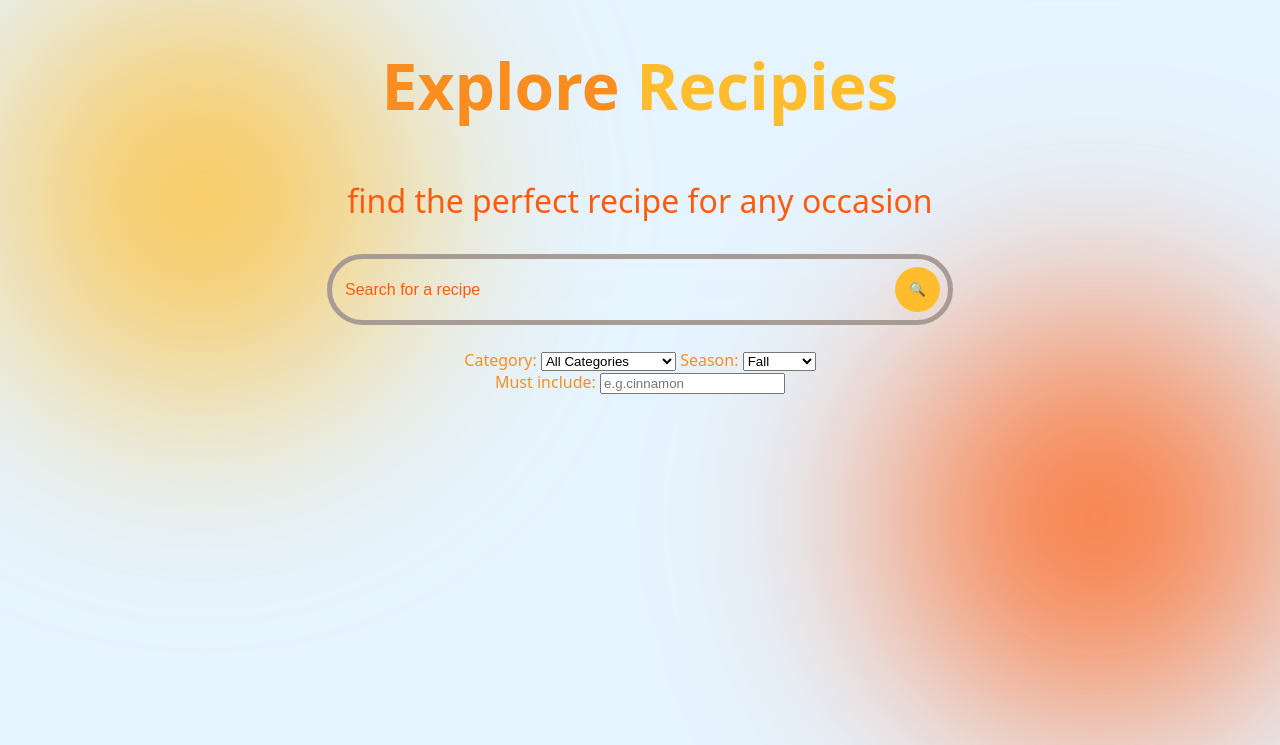
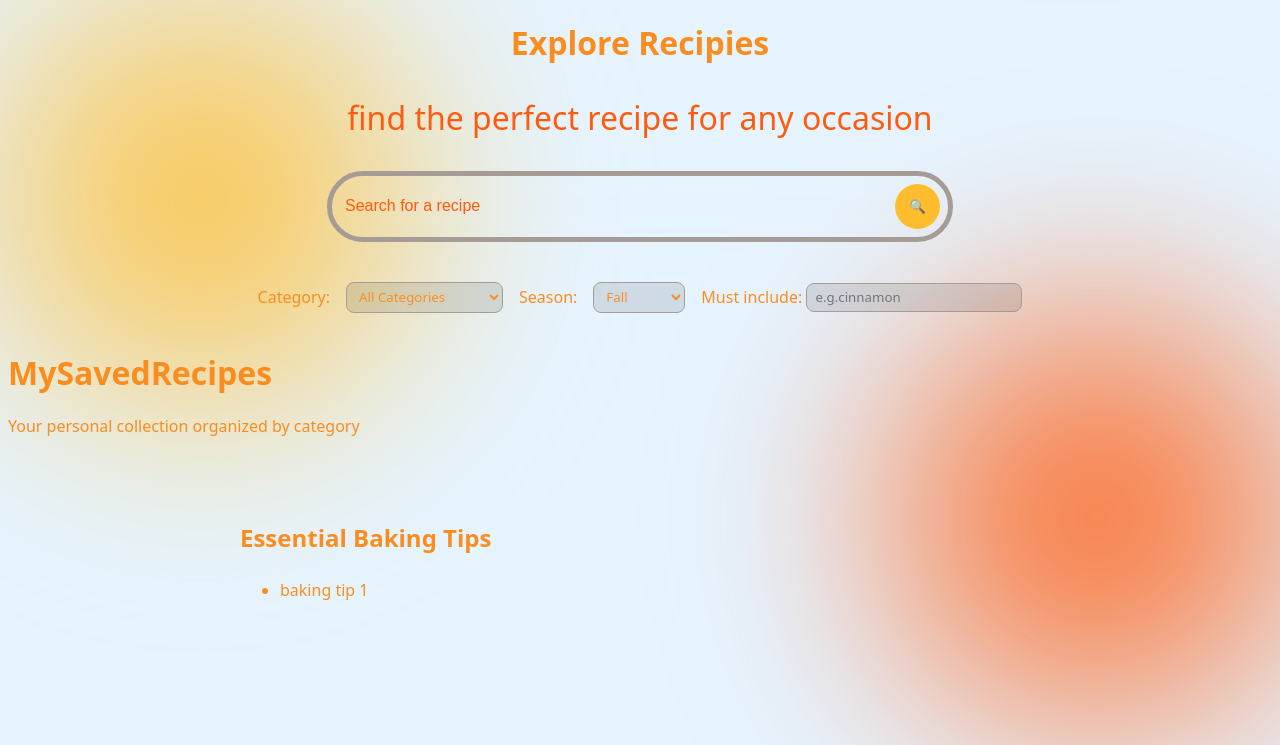
Before and after one commit to aahanad/lesson72, a plain HTML site: page index.html in a window 1280 px wide. Shown: the part 55-800 px from the top of the page. Drawn offline with Linux system fonts and the light colour scheme; a web font is replaced by a local one.

Commit message:
Refactor index.html for new features and layout
Updated HTML structure and added new sections for saved recipes and baking tips.

```diff
--- a/index.html
+++ b/index.html
@@ -43,8 +43,8 @@
         </div>
         </div>
         </nav>
-        <div class="explore-page" id="explore">
-            <h1 id="search">Explore <span>Recipies</span></h1>
+        <div class="explore-page page-view active-view" id="explore">
+            <h1 class="search">Explore <span>Recipies</span></h1>
             <p>find the perfect recipe for any occasion</p>
             <div class="search-bar">
                 <input id="search-input" type="text" placeholder="Search for a recipe">
@@ -52,7 +52,7 @@
 
 
             </div>
-            <div class="fiter-containers">
+            <div class="filter-containers">
                 <label>Category:</label>
                 <select id="category-filter">
                     <option value="">All Categories</option>
@@ -80,8 +80,31 @@
                  <input type="text" id="filterIngredient" placeholder="e.g.cinnamon">
                 </div>
             </div>
-            <section class="recipe-grid" id="recipeGrid"></section>
+            <section class="recipe-grid" id="recipeGrid">
+                <!--recipes intjected here-->
+            </section>
 
         </div>
+
+        <!--saved recipies view-->
+        <div id="viewSaved" class="page-view">
+            <h1 class="search">My<span>Saved</span>Recipes</h1>
+            <p>Your personal collection organized by category</p>
+            <section id="savedCategoriesContainer">
+            </section>
+        </div>
+        <!--Baking tips view-->
+        <div id="viewTips" class="page-view">
+            <div class="glass-panel" style="max-width: 800px; margin: 0 auto; padding: 3rem; border-radius: 24px;">
+                <h2>Essential Baking Tips</h2>
+                <ul style="line-height: 2;margin-top:1rem;">
+                    <li>baking tip 1</li>
+
+                </ul>
+            </div>
+
+        </div>
+
+
     </body>
 </html>
```
